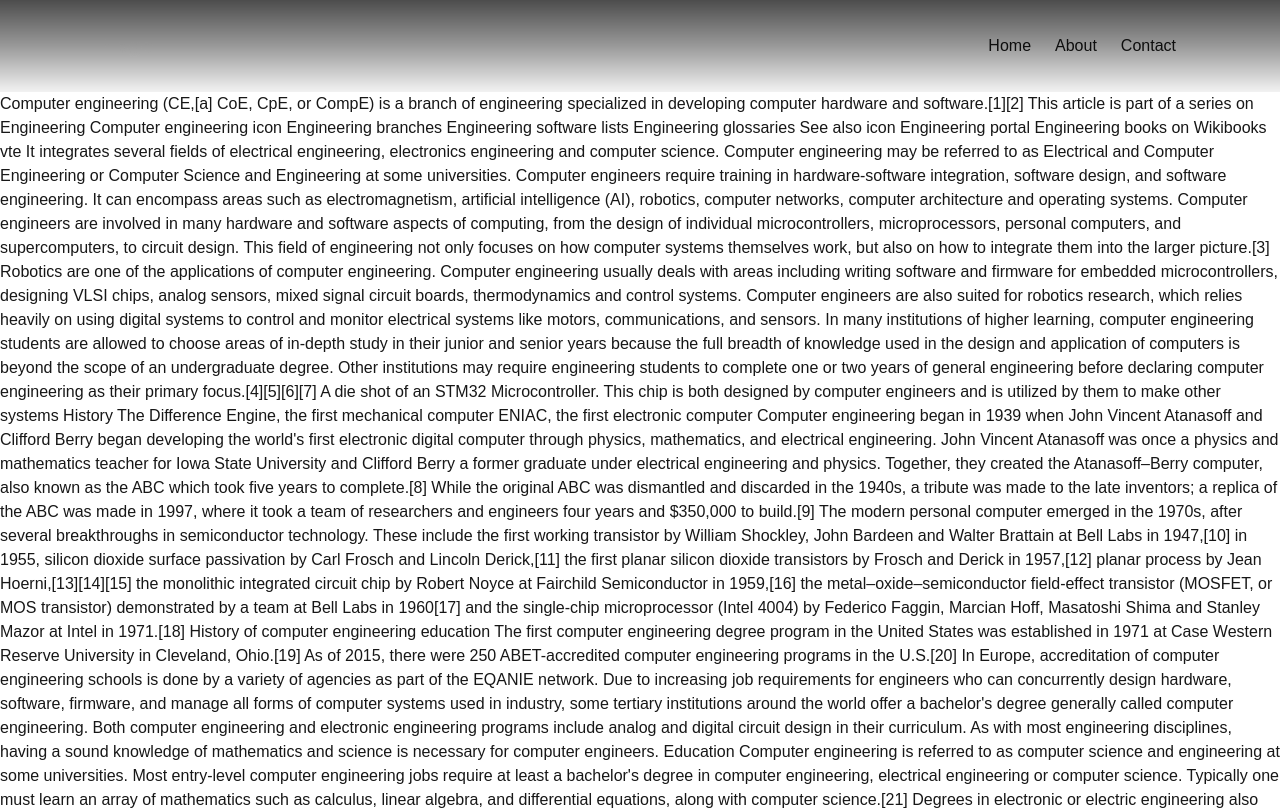
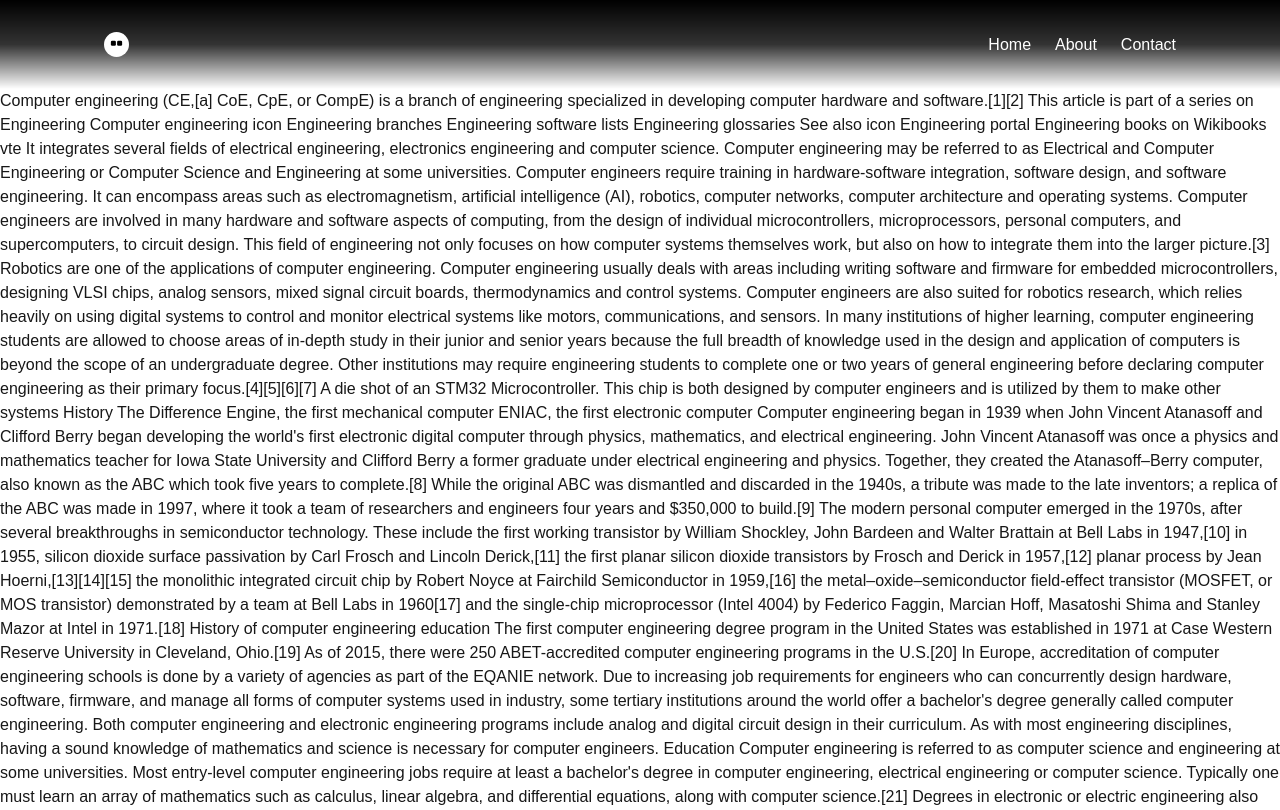
Before and after one commit to RawdonNoronha/rawdon-noronha-portfolio, a Next.js app: page / in a window 1280 px wide. Shown: the top 810 px of the page. Built offline with nearby package versions, Linux system fonts and the light colour scheme.

Commit message:
Implemented circle logo that moves when the cursor moves

```diff
--- /dev/null
+++ b/app/assests/CustomCircle.tsx
@@ -0,0 +1,82 @@
+import React, { useEffect, useRef } from "react";
+
+const CustomCircle = () => {
+  const leftEye = useRef(null);
+  const rightEye = useRef(null);
+
+  useEffect(() => {
+    const handleMove = (e: any) => {
+      const moveEye = (eye: any) => {
+        const rect = eye.getBoundingClientRect();
+        const eyeX = rect.left + rect.width / 2;
+        const eyeY = rect.top + rect.height / 2;
+
+        const dx = e.clientX - eyeX;
+        const dy = e.clientY - eyeY;
+
+        const angle = Math.atan2(dy, dx);
+        const distance = Math.min(1.5, Math.hypot(dx, dy) / 100);
+
+        const x = Math.cos(angle) * distance;
+        const y = Math.sin(angle) * distance;
+
+        eye.setAttribute("transform", `translate(${x}, ${y})`);
+      };
+
+      moveEye(leftEye.current);
+      moveEye(rightEye.current);
+    };
+
+    window.addEventListener("mousemove", handleMove);
+    return () => window.removeEventListener("mousemove", handleMove);
+  }, []);
+
+  return (
+    <svg width="25" height="25" viewBox="0 0 20 20" className="text-white">
+      {/* Face */}
+      <circle cx="10" cy="10" r="10" fill="currentColor" />
+
+      {/* LEFT EYE */}
+      <g ref={leftEye}>
+        <rect x="5.5" y="7" width="4" height="4" rx="1" className="fill-black">
+          <animate
+            attributeName="height"
+            values="4;4;4;0.5;4"
+            keyTimes="0;0.7;0.8;0.9;1"
+            dur="4s"
+            repeatCount="indefinite"
+          />
+          <animate
+            attributeName="y"
+            values="7;7;7;8.75;7"
+            keyTimes="0;0.7;0.8;0.9;1"
+            dur="4s"
+            repeatCount="indefinite"
+          />
+        </rect>
+      </g>
+
+      {/* RIGHT EYE */}
+      <g ref={rightEye}>
+        <rect x="10.5" y="7" width="4" height="4" rx="1" className="fill-black">
+          <animate
+            attributeName="height"
+            values="4;4;4;0.5;4"
+            keyTimes="0;0.7;0.8;0.9;1"
+            dur="4s"
+            repeatCount="indefinite"
+          />
+          <animate
+            attributeName="y"
+            values="7;7;7;8.75;7"
+            keyTimes="0;0.7;0.8;0.9;1"
+            dur="4s"
+            repeatCount="indefinite"
+          />
+        </rect>
+      </g>
+    </svg>
+  );
+};
+
+export default CustomCircle;
--- a/app/components/Header/Header.tsx
+++ b/app/components/Header/Header.tsx
@@ -1,22 +1,22 @@
-"use client"
-import React, { useState } from "react";
+"use client";
+import CustomCircle from "@/app/assests/CustomCircle";
+import React from "react";
 
 const Header = () => {
-  const [selected, setSelected] = useState(false);
-
   return (
-    <header className="w-full sticky top-0 left-0 backdrop-blur-sm">
-      <div className=" ml-0 mr-0 md:ml-20 md:mr-20">
-        {/* Top fade layer */}
-        <div className="absolute inset-0 bg-linear-to-b from-black/70 via-black/40 to-black/5 pointer-events-none"></div>
+    <header className="w-full sticky top-0 left-0 backdrop-blur-sm relative">
+      <div className="ml-0 mr-0 md:mx-20">
+        {/* Gradient (behind everything) */}
+        <div className="absolute inset-0 bg-gradient-to-b from-black via-black/80 to-transparent pointer-events-none z-0"></div>
 
         {/* Top Header */}
-        <div className="flex items-center justify-between px-6 py-8">
+        <div className="flex items-center justify-between px-6 py-8 relative z-10">
           {/* Logo */}
-          <div className="text-xl text-white font-bold">Logo</div>
+          {/* <div className="text-xl text-white font-bold">Logo</div> */}
+          <CustomCircle />
 
           {/* Links (desktop only) */}
-          <nav className="hidden md:flex gap-6">
+          <nav className="hidden md:flex gap-6 text-white">
             <a href="#">Home</a>
             <a href="#">About</a>
             <a href="#">Contact</a>
@@ -24,7 +24,7 @@ const Header = () => {
         </div>
 
         {/* Mobile Bottom Nav */}
-        <nav className="fixed bottom-0 left-0 w-full flex justify-around py-3 bg-white border-t md:hidden">
+        <nav className="fixed bottom-0 left-0 w-full flex justify-around py-3 bg-white border-t md:hidden z-20">
           <a href="#">Home</a>
           <a href="#">About</a>
           <a href="#">Contact</a>
--- a/package.json
+++ b/package.json
@@ -12,8 +12,7 @@
     "lucide-react": "^1.8.0",
     "next": "16.2.0",
     "react": "19.2.4",
-    "react-dom": "19.2.4",
-    "tailwindcss-animate": "^1.0.7"
+    "react-dom": "19.2.4"
   },
   "devDependencies": {
     "@tailwindcss/postcss": "^4",
```
Also changed, not shown: 1 other file (tests, documents, lock files or other folders).
